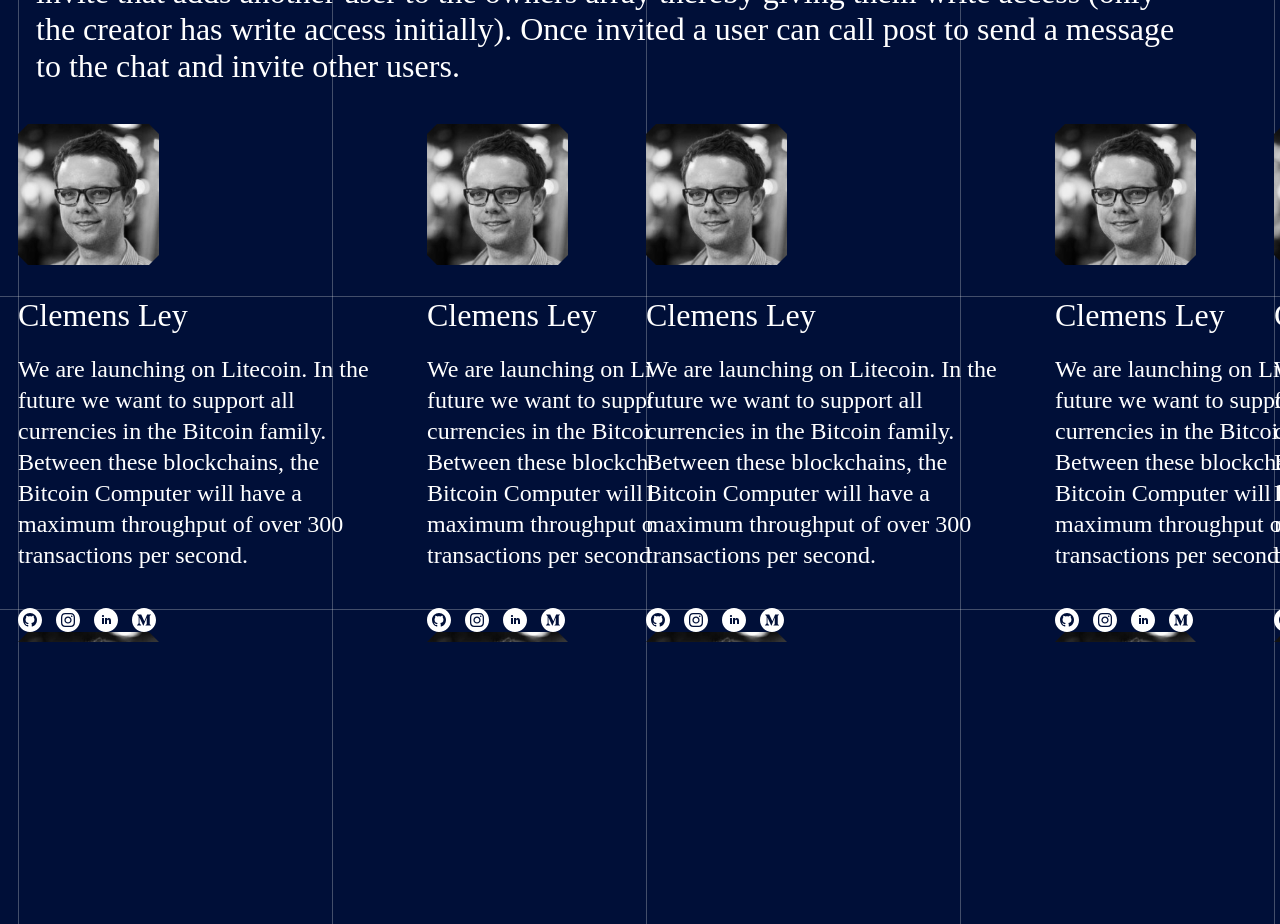
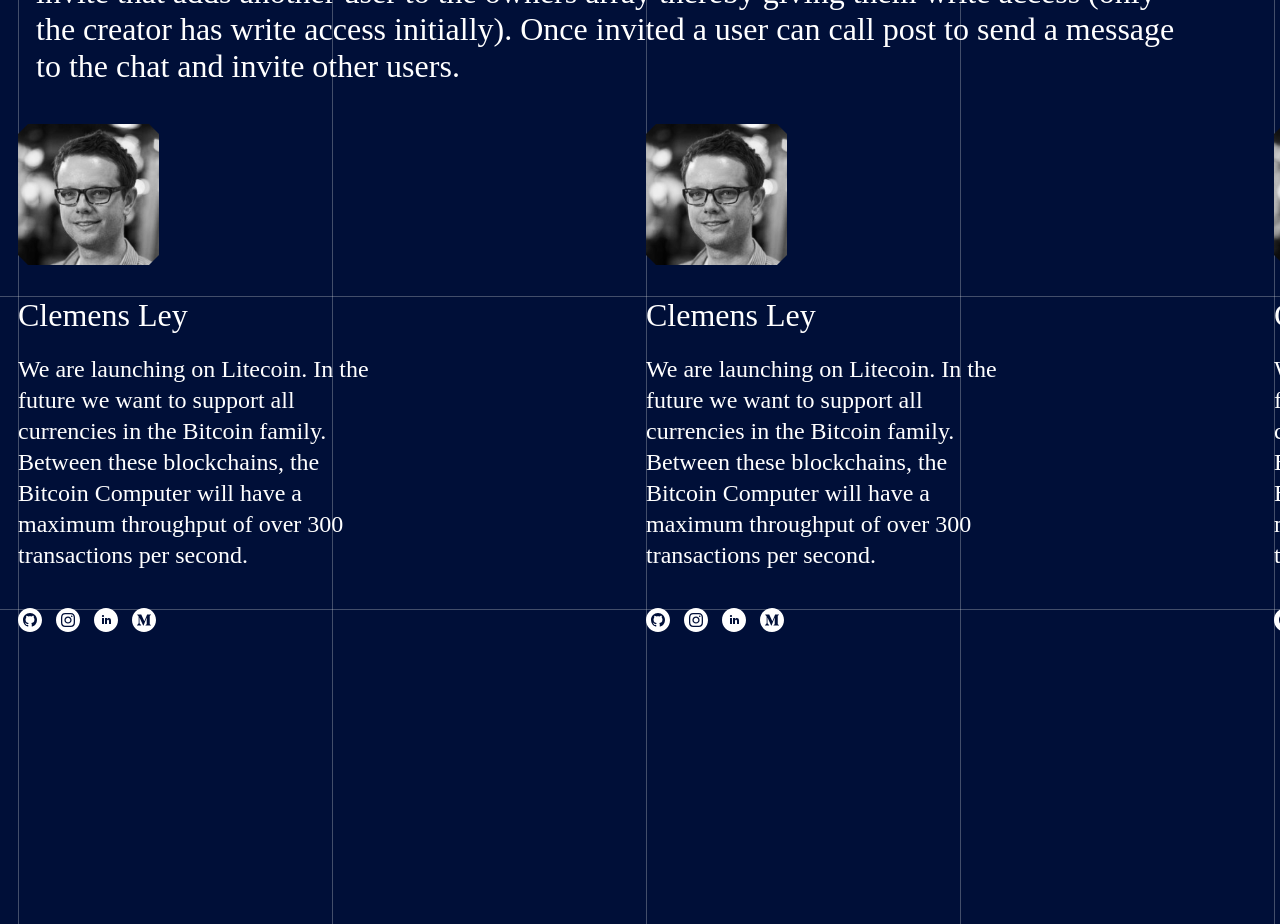
Before and after one commit to jonty007/website, a React (Create React App) app: page / in a window 1280 px wide. Shown: the part 7240-8164 px from the top of the page. Built offline with nearby package versions, Linux system fonts and the light colour scheme.

Commit message:
repeat fix

```diff
--- a/src/About.css
+++ b/src/About.css
@@ -189,6 +189,7 @@
     top: 770px;
     left: 18px;
     position: absolute;
+    background-repeat: no-repeat;
 }
 
 .cv-2 {
@@ -199,6 +200,8 @@
     top: 770px;
     left: 646px;
     position: absolute;
+    background-repeat: no-repeat;
+
 }
 
 .cv-3 {
@@ -209,4 +212,6 @@
     top: 770px;
     left: 1274px;
     position: absolute;
+    background-repeat: no-repeat;
+
 }
```
